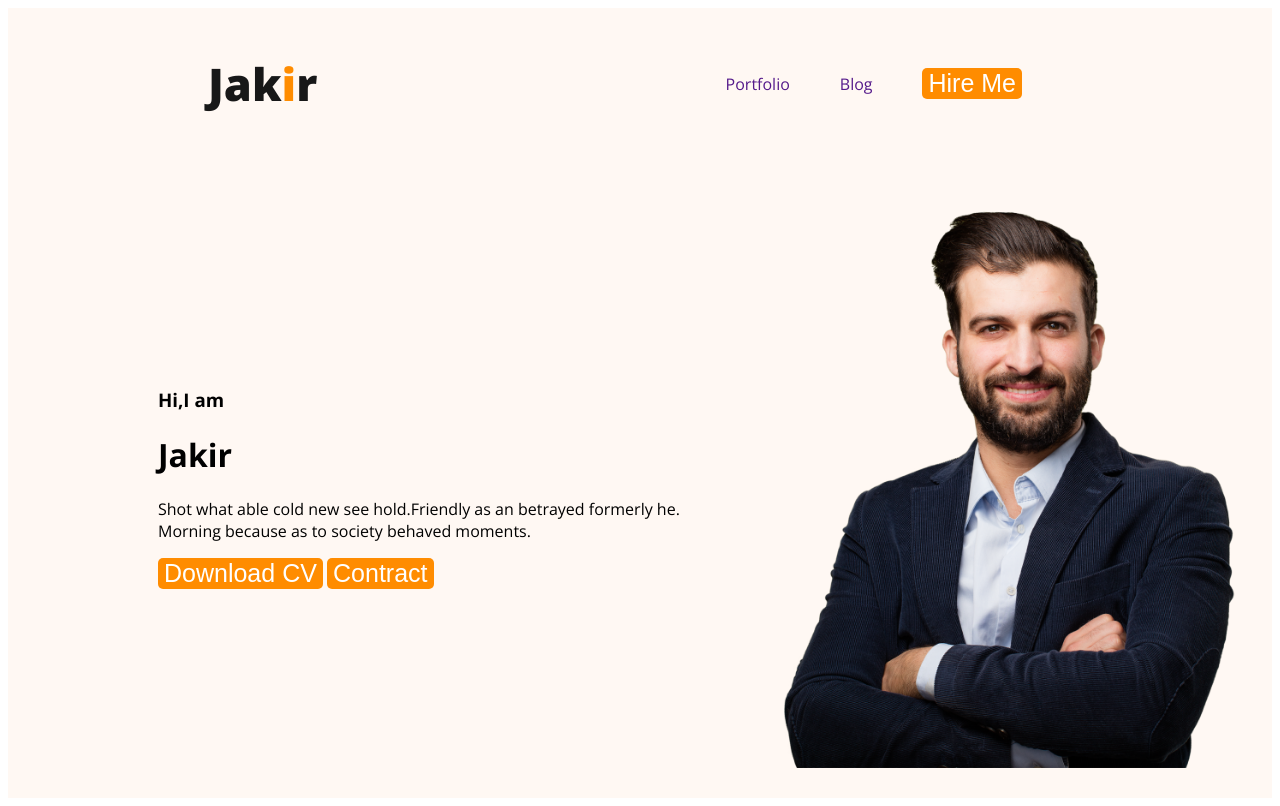
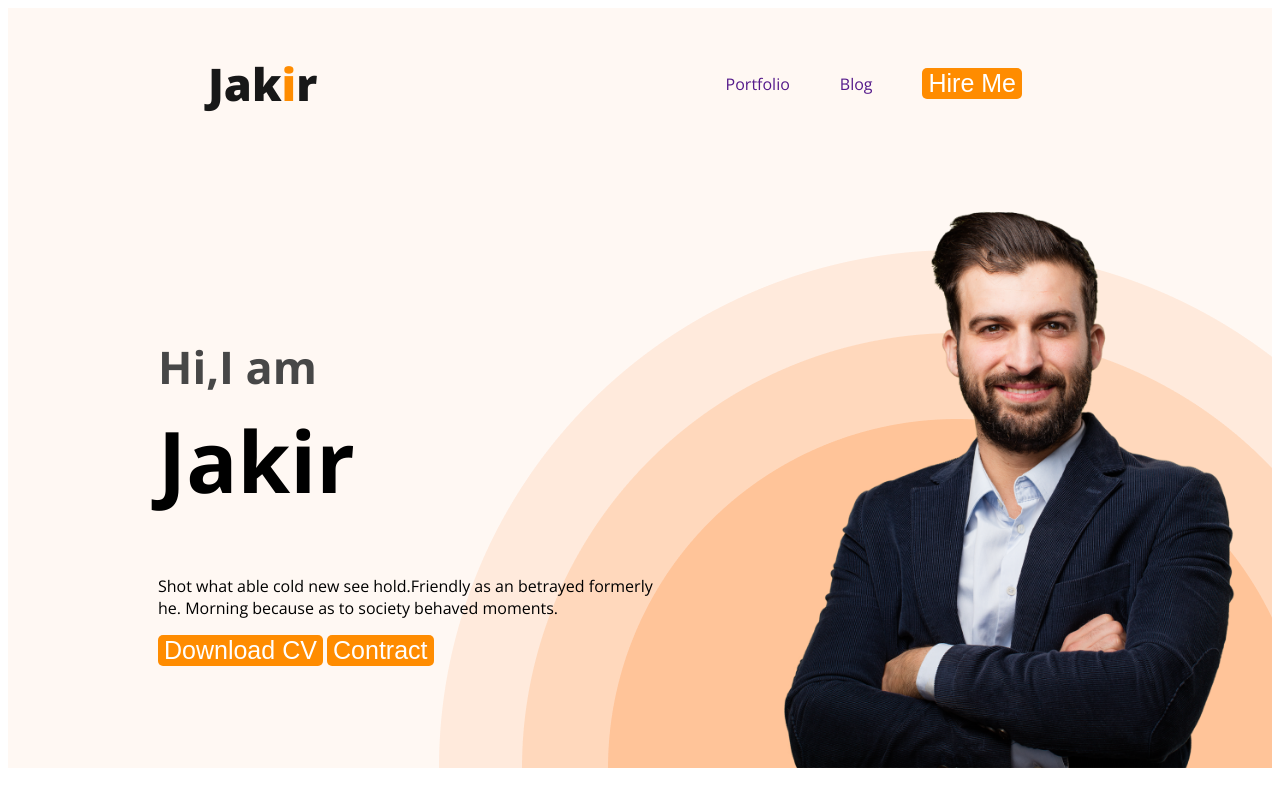
Before and after one commit to Zakir44/MY-Portfolio, a plain HTML site: page index.html in a window 1280 px wide. Drawn offline with nearby package versions, Linux system fonts and the light colour scheme.

Commit message:
main body added

```diff
--- a/CSS/portfolio.css
+++ b/CSS/portfolio.css
@@ -4,15 +4,17 @@ body {
     font-optical-sizing: auto;
 
 }
-.text-primary{
+
+.text-primary {
     color: darkorange;
 }
-.button-primary{
+
+.button-primary {
     border-radius: 5px;
     background: darkorange;
     border: 0;
     color: white;
-   padding: 18px,35px;
+    padding: 18px, 35px;
     font-size: 25px;
     font-size: 700;
 }
@@ -38,30 +40,61 @@ nav {
     color: #181818;
 }
 
-nav > ul{
+nav>ul {
     display: flex;
     align-items: center;
 
 }
 
-nav li{
-    list-style : none;
+nav li {
+    list-style: none;
     margin-right: 50px;
 }
-nav a{
+
+nav a {
     text-decoration: none;
 }
 
 /* Heder related design*/
 
-.header{
+.header {
     background-color: #FFF8F3;
+    background-image: url('../images/header_bg.png');
+    background-repeat: no-repeat;
+    background-position: bottom right;
 }
-.banner{
-    padding: 30px 30px 30px 150px;
+
+.banner {
+    padding: 30px 30px 0 150px;
     display: flex;
     align-items: center;
+    justify-content: space-between;
 }
-.banner .profile-pic{
-    width:500px
+.baner-content{
+    max-width: 500px;
 }
+
+.banner .profile-pic {
+    width: 500px
+}
+
+.banner-greet {
+    font-size: 45px;
+    margin-bottom: 5px;
+    /* Hi, I am */
+
+
+
+    /* Dark 02 */
+    color: #474747;
+
+
+}
+
+.banner-title {
+    font-size: 85px;
+    font-weight: 700;
+    margin-top: 0;
+}
+
+/* Main Section */
--- a/index.html
+++ b/index.html
@@ -39,6 +39,9 @@
 
     </header>
     <main>
+        <section class="about">
+
+        </section>
 
     </main>
     <footer>
```
Lines whose indentation alone changed are shown as unchanged.
